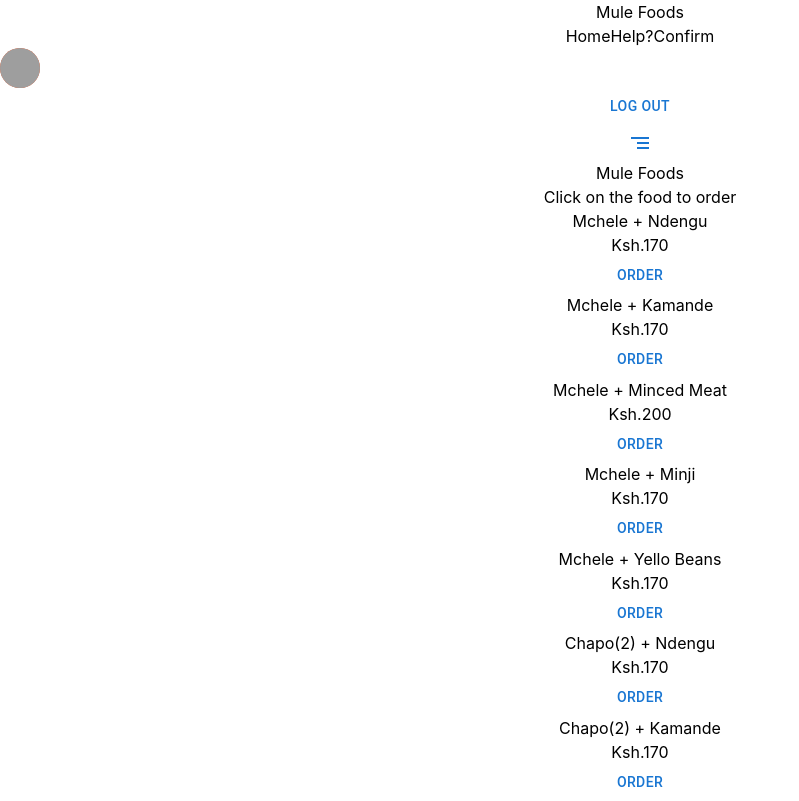
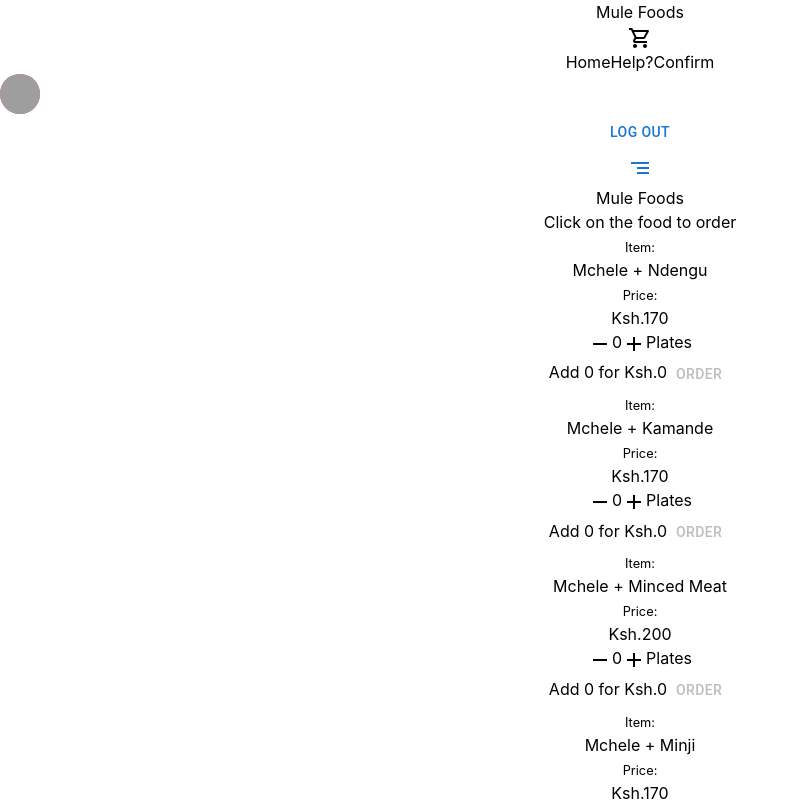
Before and after one commit to JohanaGikonyo/Mule-Foods, a React (Vite) app in the folder frontend/: page /mainpage in a window 1280 px wide. Shown: the top 801 px of the page, without its empty margins (0-799 px from the left). Built offline with nearby package versions, Linux system fonts and the light colour scheme; grey boxes are pictures that could not be loaded.

Commit message:
home pae

```diff
--- a/frontend/src/components/Helper/Products.js
+++ b/frontend/src/components/Helper/Products.js
@@ -125,5 +125,14 @@ export const Products = [
         discount: "-8 % ",
         priceBefore: 155
 
+    },
+    {
+        id: 14,
+        image: food6,
+        name: 'Githeri',
+        price: 150,
+        discount: "-8 % ",
+        priceBefore: 155
+
     }
 ]
--- a/frontend/src/components/Pages/Home.jsx
+++ b/frontend/src/components/Pages/Home.jsx
@@ -1,84 +1,131 @@
-import { Button } from "@mui/material";
+import { useState } from "react";
+import RemoveIcon from '@mui/icons-material/Remove';
+import Button from '@mui/material/Button';
+import AddIcon from '@mui/icons-material/Add';
+import { NavLink } from "react-router-dom";
 import { Products } from "../Helper/Products";
-import { NavLink } from "react-router-dom";
-import { useState } from "react";
-import ProductDetail from "./ProductDetail";
-import { useItemStore } from "../Store/Store";
+import { cartItems } from "../Store/Store";
 
-function Home() {
-    const { setProduct, productDetailVisible, setProductDetailVisible } = useItemStore((state) => ({
-        setProduct: state.setProduct,
-        productDetailVisible: state.productDetailVisible,
-        setProductDetailVisible: state.setProductDetailVisible
-    }));
-    const [selectedItemsId, setSelectedItemsId] = useState([]);
+function Homes() {
+    const [amounts, setAmounts] = useState(Products.map(() => 0));
+    const { addItems, increment, decrement } = cartItems();
 
-    const handleSelectedId = (itemId) => {
-        setSelectedItemsId([...selectedItemsId, itemId]);
+
+    const incrementAmount = (index) => {
+        console.log("Incrementing amount for index:", index);
+        setAmounts(prevAmounts => {
+            const updatedAmounts = [...prevAmounts];
+            updatedAmounts[index] += 1;
+            console.log("Updated amounts:", updatedAmounts);
+            return updatedAmounts;
+        });
+        increment(); // Increment total count
     };
 
-    const CheckId = (itemId) => {
-        return selectedItemsId.includes(itemId);
+    const decrementAmount = (index) => {
+        console.log("Decrementing amount for index:", index);
+        if (amounts[index] > 0) {
+            setAmounts(prevAmounts => {
+                const updatedAmounts = [...prevAmounts];
+                updatedAmounts[index] -= 1;
+                console.log("Updated amounts:", updatedAmounts);
+                return updatedAmounts;
+            });
+            decrement(); // Decrement total count
+        }
     };
 
-    const handleProduct = (item) => {
-        setProductDetailVisible(true);
-        setProduct({
-            itemId: Math.ceil(Math.random()),
+
+    const handleAddItemToCart = (item) => {
+        console.log("Item:", item);
+        const amount = amounts[item.id - 1];
+        console.log("Amount:", amount);
+        if (amount > 0) {
+            // Add item to the cart
+            console.log("Adding item to cart:", item);
+            addItems({
                 itemName: item.name,
                 itemPrice: item.price,
-            itemPriceBefore: item.priceBefore
+                itemCost: item.price * amount,
+                itemQuantity: amount
             });
+            // Reset the amount to 0 after adding the item to the cart
+            setAmounts(prevAmounts => {
+                const updatedAmounts = [...prevAmounts];
+                updatedAmounts[item.id - 1] = 0; // Reset amount after adding to cart
+                return updatedAmounts;
+            });
+        }
     };
 
+
+
+
     return (
-        <div className="relative">
-            {productDetailVisible && (
-                <div className="fixed inset-0 z-50 flex items-center justify-center">
-                    <ProductDetail />
-                </div>
-            )}
-
-            <div className={`flex flex-col gap-3 text-center ${productDetailVisible ? 'filter blur-sm' : ''}`}>
+        <div className="grid">
+            {/* <div className={`flex flex-col gap-3 text-center ${productDetailVisible ? 'filter blur-sm' : ''}`}> */}
             <div>
                 <h1 className="text-2xl italic font-semibold m-5">
                     <span className="text-orange-400">Mule</span> Foods
                 </h1>
                 <p>Click on the food to order</p>
             </div>
-
-                <div className="grid lg:grid-cols-3 grid-cols-2 gap-5 m-2">
+            <div className="grid grid-cols-2 lg:grid-cols-3 p-2 m-2 gap-3">
                 {Products.map((item) => (
-                        <div key={item.id} className="bg-slate-50 p-4 rounded-md shadow-md hover:cursor-pointer" onClick={() => handleProduct(item)}>
-                            <p className="text-lg font-semibold text-gray-800">{item.name}</p>
-                            <div className="flex justify-around items-center mb-2">
-                                <p className="bg-slate-50 font-extrabold rounded-md">
+                    <div key={item.id} className="inset-0 flex justify-center items-center">
+                        <div className="relative bg-white p-5 rounded-md shadow-lg w-full max-w-md md:max-w-2xl lg:max-w-4xl">
+                            <div className="absolute top-2 right-2"></div>
+                            <div className="flex flex-col lg:flex-row justify-around items-center gap-5">
+                                <div className="flex flex-col justify-around items-center gap-5 m-10">
+                                    <div className="flex flex-row justify-around items-center gap-2">
+                                        <span><small>Item:</small></span>
+                                        <p className="text-orange-400">{item.name}</p>
+                                    </div>
+                                    <div className="flex flex-row justify-around items-center gap-2">
+                                        <small><span>Price:</span></small>
+                                        <p className="font-extrabold text-2xl rounded-md">
                                             <span className="text-orange-400 p-2">Ksh.</span>{item.price}
                                         </p>
                                     </div>
-
-                            <Button
-                                onClick={(e) => {
-                                    e.stopPropagation();
-                                    handleSelectedId(item.id);
-                                    setProductDetailVisible();
-                                }}
-                                disabled={CheckId(item.id)}
+                                    <div className="flex gap-5 items-center">
+                                        <button className="flex gap-1 items-center border rounded-md border-slate-400 px-2 py-1">
+                                            <button
+                                                className="text-blue-400 font-extrabold rounded-full bg-slate-200 p-1"
+                                                onClick={() => decrementAmount(item.id - 1)}
+                                                disabled={amounts[item.id - 1] === 0}
                                             >
-                                {CheckId(item.id) ? "Added" : "Order"}
-                            </Button>
+                                                <RemoveIcon />
+                                            </button>
+                                            {amounts[item.id - 1]}
+                                            <button
+                                                className="text-blue-400 font-extrabold rounded-full bg-slate-200 p-1"
+                                                onClick={() => incrementAmount(item.id - 1)}
+                                            >
+                                                <AddIcon />
+                                            </button>
+                                        </button>
+                                        <span>Plates</span>
+                                    </div>
+                                    <div className="flex gap-3">
+                                        <button className="px-2 py-1 bg-slate-300 rounded-md text-slate-800">
+                                            Add {amounts[item.id - 1]} for Ksh.{item.price * amounts[item.id - 1]}
+                                        </button>
+                                        <Button disabled={amounts[item.id - 1] === 0} onClick={() => handleAddItemToCart(item)}>Order</Button>
+                                    </div>
+                                </div>
+                            </div>
+                        </div>
                     </div>
                 ))}
+
             </div>
-
             <div className="mb-5 p-2">
                 <button>
                     <NavLink to='/mainpage/help' className="m-5 border p-2 border-orange-400 rounded-md">Help Center</NavLink>
                 </button>
             </div>
         </div>
-        </div>
     );
 }
 
-export default Home;
+export default Homes;
--- a/frontend/src/components/navbar/Navbar.jsx
+++ b/frontend/src/components/navbar/Navbar.jsx
@@ -46,10 +46,10 @@ function Navbar() {
                 </h1>
             </div>
             <div>
-                <NavLink to="/mainpage/cart" className="text-orange-400"> {count === 0 ? "" : <Badge color="primary" badgeContent={count}>
+                <NavLink to="/mainpage/cart" className="text-orange-400">  <Badge color="primary" badgeContent={count}>
                     <ShoppingCartOutlinedIcon />
                 </Badge >
-                }</NavLink>
+                </NavLink>
             </div>
             <div className="hidden lg:flex flex-row justify-around items-center gap-3 links">
                 <NavLink to='/mainpage/home'>Home</NavLink>
```
Also changed, not shown: frontend/src/components/Pages/Homess.jsx (added, +84 -0 lines). Lines whose indentation alone changed are shown as unchanged.
